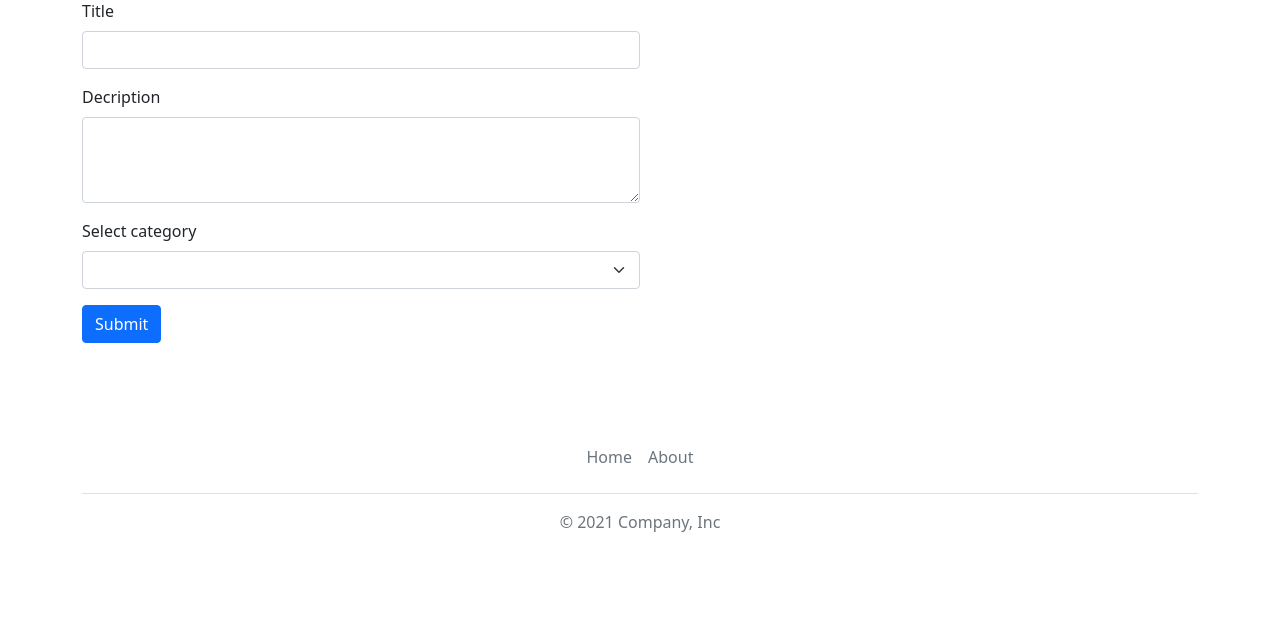
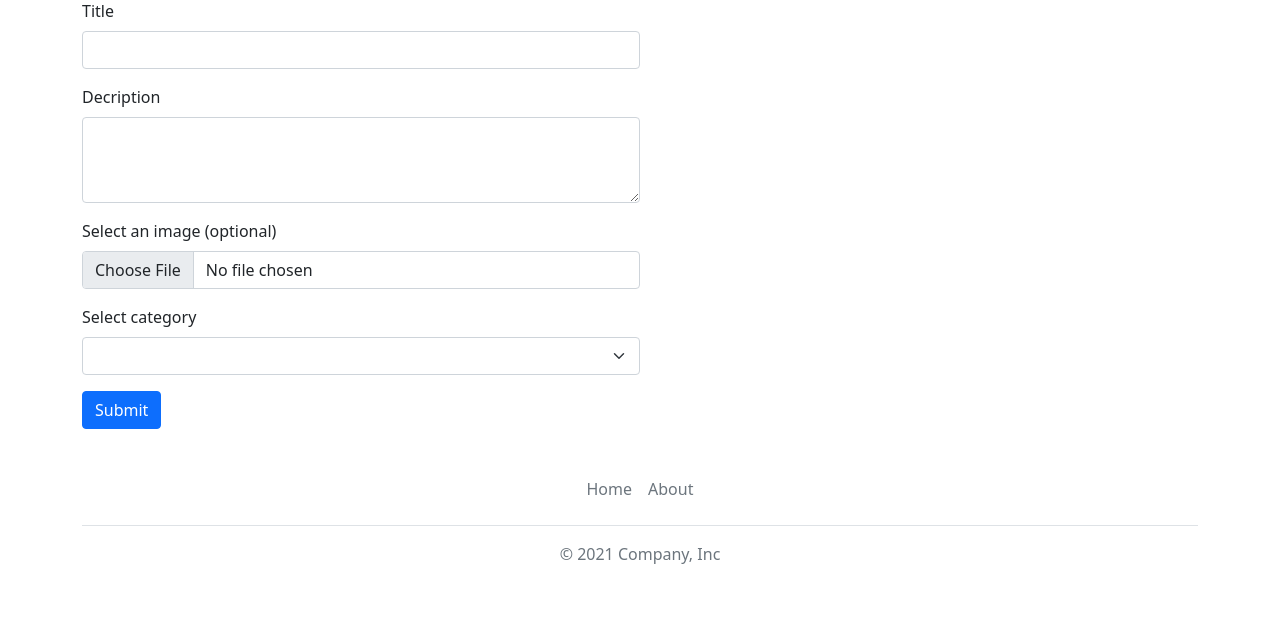
Before and after one commit to Zer0S2m/BlogFlask, a Flask app: page /create in a window 1280 px wide. Shown: the part 210-832 px from the top of the page. Before the commit the page ends 742 px from the top, so only its background shows below. Run offline with Flask 2, Linux system fonts and the light colour scheme; data that the repository does not hold is empty.

Commit message:
Доработана форма

```diff
--- a/blog/app.py
+++ b/blog/app.py
@@ -1,3 +1,6 @@
+import os
+from werkzeug.utils import secure_filename
+
 from flask import Flask
 from flask import render_template
 from flask import url_for
@@ -9,10 +12,16 @@ from models import Post
 from models import Category
 
 
+UPLOAD_FOLDER = "static/media"
+UPLOADS_PATH = os.path.join(os.path.dirname(os.path.realpath(__file__)))
+ALLOWED_EXTENSIONS = set(['png', 'jpg', 'jpeg', 'gif'])
+
+
 def create_app():
 	app = Flask(__name__, static_folder = "static")
 	app.config['SQLALCHEMY_DATABASE_URI'] = 'sqlite:///blog.db'
 	app.config['SQLALCHEMY_TRACK_MODIFICATIONS'] = False
+	app.config['UPLOAD_FOLDER'] = UPLOAD_FOLDER
 
 	db.init_app(app)
 
@@ -82,16 +91,26 @@ def categoryDetail(slug):
 	return render_template("categoryDetail.html", data = data)
 
 
+def allowedFile(filename):
+    return '.' in filename and filename.rsplit('.', 1)[1].lower() in ALLOWED_EXTENSIONS
+
 @app.route("/create", methods = ["POST", "GET"])
 def create():
 	if request.method == "POST":
 		title = request.form["title"]
 		text = request.form["text"]
+		image = request.files["image"]
 
 		category = request.form["category"]
 		category = Category.query.filter_by(slug = category).first()
 
 		post = Post(title = title, text = text, category = category)
+
+		if image and allowedFile(image.filename):
+			filename = secure_filename(image.filename)
+			image.save(os.path.join(UPLOADS_PATH, app.config['UPLOAD_FOLDER'], filename))
+
+			post.path_img = f"./media/{filename}"
 
 		try:
 			db.session.add(post)
--- a/blog/templates/create.html
+++ b/blog/templates/create.html
@@ -15,7 +15,7 @@
 	</nav>
 	<h1>Add post</h1>
 	<div class="w-50">
-		<form class="mt-4" method="post">
+		<form class="mt-4" method="post" enctype = multipart/form-data>
 			<div class="mb-3">
 				<label for="exampleInputEmail1" class="form-label">Title</label>
 				<input type="text" class="form-control" id="exampleInputEmail1" aria-describedby="emailHelp" name="title" required>
@@ -23,6 +23,10 @@
 			<div class="mb-3">
 				<label for="exampleFormControlTextarea1" class="form-label">Decription</label>
 				<textarea class="form-control" id="exampleFormControlTextarea1" name="text" rows="3" required></textarea>
+			</div>
+			<div class="mb-3">
+				<label for="formFile" class="form-label">Select an image (optional)</label>
+				<input class="form-control" type="file" id="formFile" name="image" accept=".jpg, .jpeg, .png, .gif">
 			</div>
 			<div class="mb-3">
 				<label for="exampleFormControlSelect" class="form-label">Select category</label>
--- a/blog/templates/postDetail.html
+++ b/blog/templates/postDetail.html
@@ -13,6 +13,11 @@
 			<li class="breadcrumb-item active" aria-current="page">{{ data.post.title }}</li>
 		</ol>
 	</nav>
+	{% if data.post.path_img %}
+		<div class="w-50">
+			<img src="{{ url_for('static', filename = data.post.path_img) }}" class="card-img-top" alt="Image post">
+		</div>
+	{% endif %}
 	<h1 class="mt-5">{{ data.post.title }}</h1>
 	{{ data.post.text }}
 	<div class="mt-4">
```
Also changed, not shown: README.md, 1 other file.
